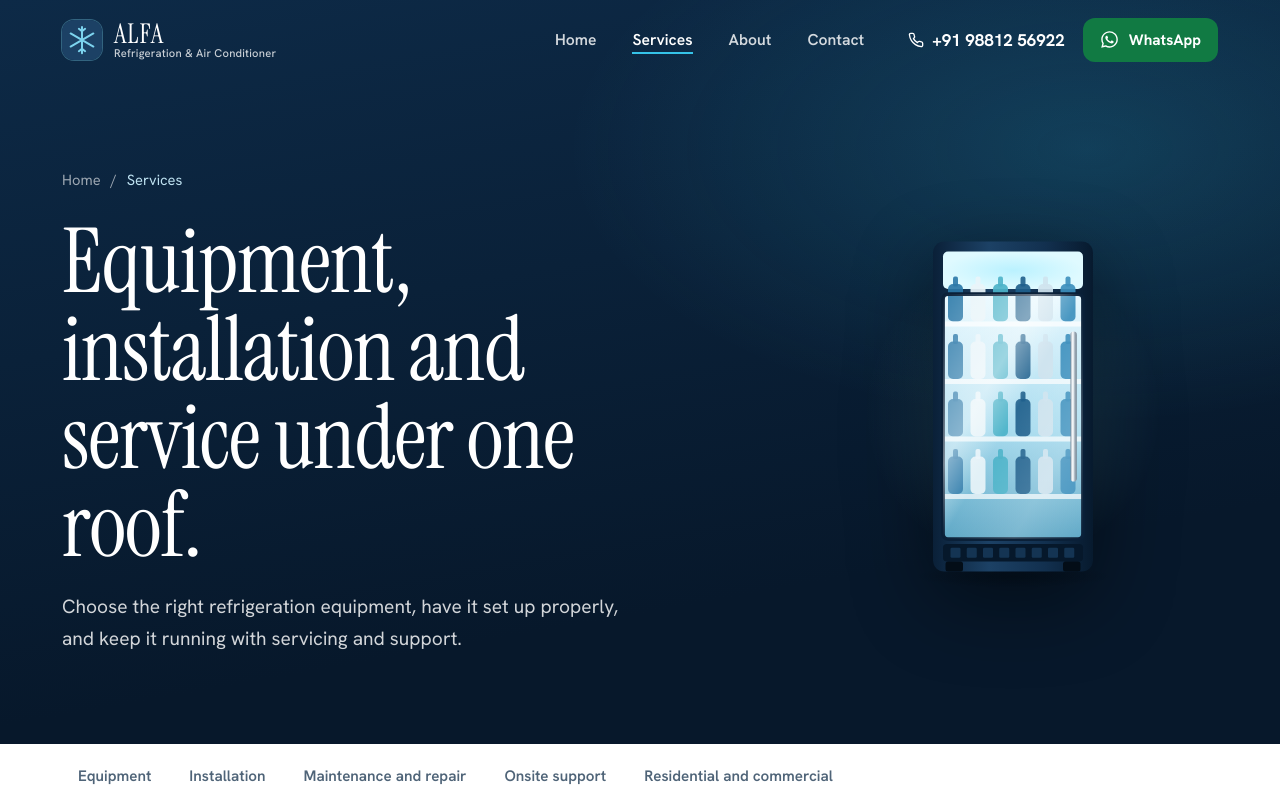
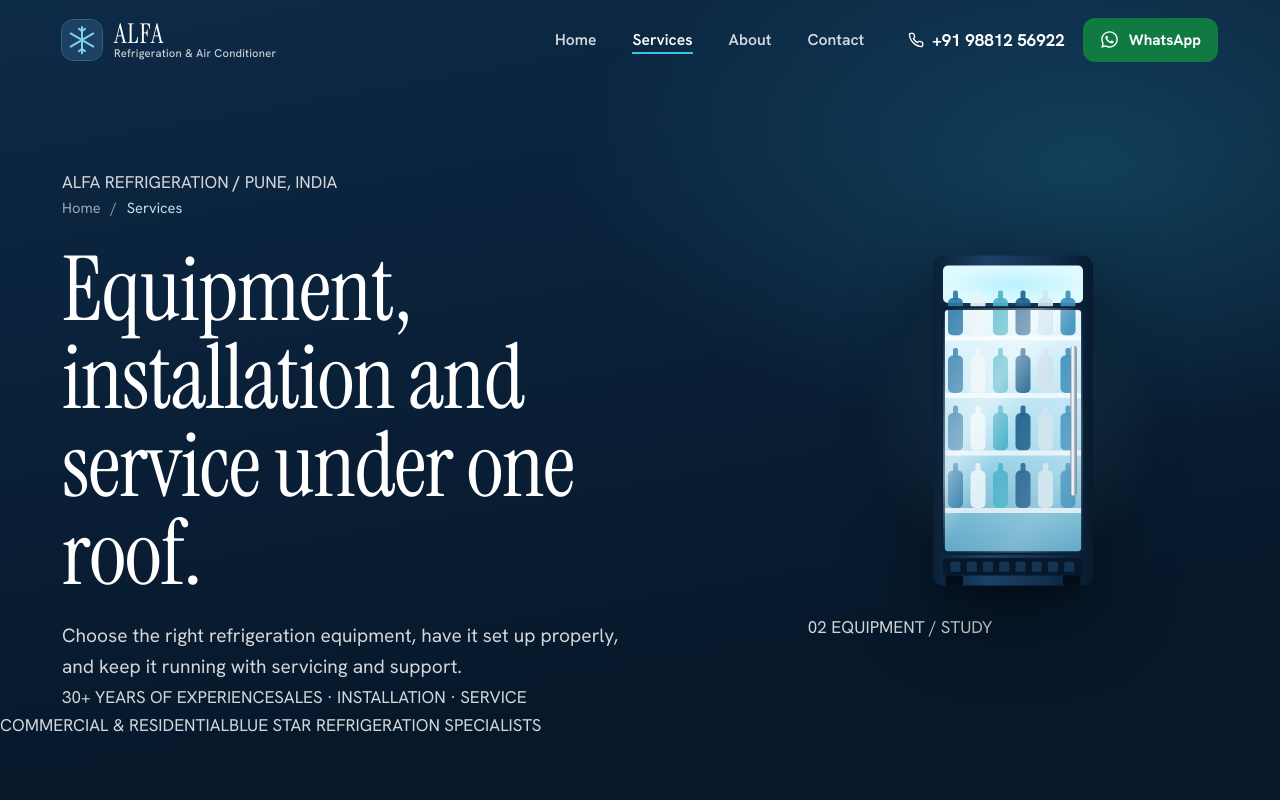
Before and after one commit to faisalahmad7/Alfa-Refrigeration-landing-page, a React (Vite) app: page /services in a window 1280 px wide. Shown: the top 800 px of the page. Built offline with nearby package versions, Linux system fonts and the light colour scheme.

Commit message:
Redesign inner page hero with GSAP motion

```diff
--- a/src/components/PageHero.jsx
+++ b/src/components/PageHero.jsx
@@ -1,25 +1,64 @@
+import { useEffect, useRef } from 'react';
 import { Link } from 'react-router-dom';
+import { gsap } from 'gsap';
 import ProductArt from './ProductArt.jsx';
 
+const PAGE_INDEX = { About: '01', Services: '02', Contact: '03' };
+
 export default function PageHero({ title, lead, crumb, art, artLabel }) {
+  const root = useRef(null);
+
+  useEffect(() => {
+    const el = root.current;
+    if (!el || window.matchMedia('(prefers-reduced-motion: reduce)').matches) return undefined;
+
+    const context = gsap.context(() => {
+      const intro = gsap.timeline({ defaults: { ease: 'power3.out' } });
+      intro
+        .fromTo('.page-hero-kicker', { autoAlpha: 0, y: 18 }, { autoAlpha: 1, y: 0, duration: .65 })
+        .fromTo('.crumbs', { autoAlpha: 0, y: 12 }, { autoAlpha: 1, y: 0, duration: .5 }, '-=.35')
+        .fromTo('.page-hero h1', { autoAlpha: 0, y: 40, filter: 'blur(7px)' }, { autoAlpha: 1, y: 0, filter: 'blur(0px)', duration: .9 }, '-=.2')
+        .fromTo('.page-lead', { autoAlpha: 0, y: 20 }, { autoAlpha: 1, y: 0, duration: .7 }, '-=.45')
+        .fromTo('.page-hero-art-wrap', { autoAlpha: 0, x: 32, scale: .94 }, { autoAlpha: 1, x: 0, scale: 1, duration: 1 }, '-=.65');
+
+      gsap.to('.page-hero-orbit--two', {
+        rotate: 360,
+        duration: 50,
+        ease: 'none',
+        repeat: -1,
+        transformOrigin: '50% 50%',
+      });
+    }, el);
+
+    return () => context.revert();
+  }, []);
+
   return (
-    <section className="page-hero">
+    <section className="page-hero page-hero--editorial" ref={root}>
+      <div className="page-hero-gridlines" aria-hidden="true" />
       <div className="container page-hero-grid">
         <div className="page-hero-copy">
+          <p className="page-hero-kicker"><span className="status-dot" /> ALFA REFRIGERATION <b>/</b> PUNE, INDIA</p>
           <nav aria-label="Breadcrumb" className="crumbs">
-            <Link to="/">Home</Link>
-            <span aria-hidden="true">/</span>
-            <span aria-current="page">{crumb ?? title}</span>
+            <Link to="/">Home</Link><span aria-hidden="true">/</span><span aria-current="page">{crumb ?? title}</span>
           </nav>
-          <h1 className="rise">{title}</h1>
-          {lead && <p className="page-lead rise" style={{ '--i': 1 }}>{lead}</p>}
+          <h1>{title}</h1>
+          {lead && <p className="page-lead">{lead}</p>}
+          <div className="page-hero-meta">
+            <span>30+ YEARS OF EXPERIENCE</span>
+            <span>SALES · INSTALLATION · SERVICE</span>
+          </div>
         </div>
         {art && (
-          <div className="page-hero-art rise" style={{ '--i': 2 }}>
-            <ProductArt name={art} label={artLabel} />
+          <div className="page-hero-art-wrap">
+            <div className="page-hero-orbit page-hero-orbit--one" />
+            <div className="page-hero-orbit page-hero-orbit--two" />
+            <div className="page-hero-art"><ProductArt name={art} label={artLabel} /></div>
+            <span className="page-hero-art-stamp">{PAGE_INDEX[crumb] ?? '00'} <i /> EQUIPMENT / STUDY</span>
           </div>
         )}
       </div>
+      <div className="page-hero-bottom"><span>COMMERCIAL &amp; RESIDENTIAL</span><span>BLUE STAR REFRIGERATION SPECIALISTS</span></div>
     </section>
   );
 }
```
